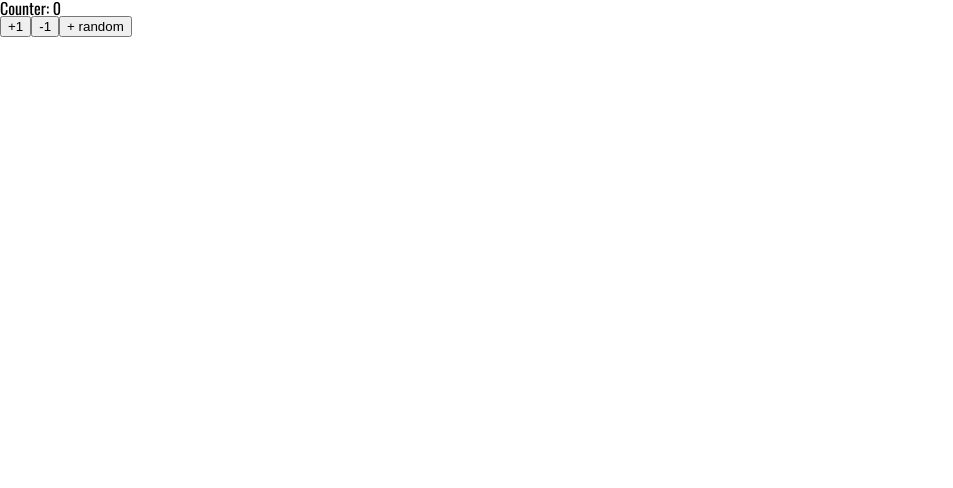
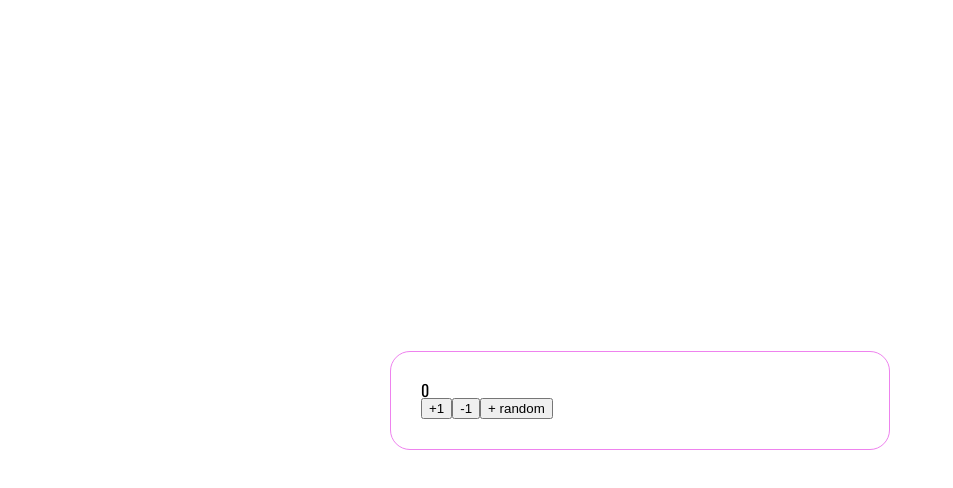
Before and after one commit to odyksa/Counter-v1, a React app: page / in a window 1280 px wide. Shown: the top 488 px of the page, without its empty margins (0-953 px from the left). Built offline with nearby package versions, Linux system fonts and the light colour scheme.

Commit message:
renama actions and reducers

```diff
--- a/src/assets/scss/reset.scss
+++ b/src/assets/scss/reset.scss
@@ -2,6 +2,10 @@
    v2.0 | 20110126
    License: none (public domain)
 */
+
+* {
+  box-sizing: border-box;
+}
 
 html, body, div, span, applet, object, iframe, h1, h2, h3, h4, h5, h6, p, blockquote, pre, a, abbr, acronym, address,big, cite, code, del, dfn, em, img, ins, kbd, q, s, samp, small, strike, strong, sub, sup, tt, var, b, u, i, center, dl, dt, dd, ol, ul, li, fieldset, form, label, legend, table, caption, tbody, tfoot, thead, tr, th, td, article, aside, canvas, details, embed, figure, figcaption, footer, header, hgroup, menu, nav, output, ruby, section, summary,time, mark, audio, video {
    margin: 0;
--- a/src/components/App/App.jsx
+++ b/src/components/App/App.jsx
@@ -1,43 +1,17 @@
 import React, { Component } from 'react';
-import { bindActionCreators } from "redux";
-import { connect } from 'react-redux';
 
 import styles from './App.scss';
 
-import { increment, decrement, random } from '../../actions/appActions';
+import Counter from '../Counter';
 
 class App extends Component {
   render() {
-    const { value, increase, decrease, random } = this.props;
-
     return (
-      <div className="app">
-        <div className="counter">
-          <div>Counter: {value}</div>
-          <div className="btns">
-            <button onClick={increase}>+1</button>
-            <button onClick={decrease}>-1</button>
-            <button onClick={random}>+ random</button>
-          </div>
-        </div>
+      <div className={styles.app}>
+        <Counter />
       </div>
     );
   }
 }
 
-const mapStateToProps = ({ app }) => {
-  // console.log(state);
-  return {
-    value: app
-  }
-}
-
-const mapDispatchToProps = (dispatch) => {
-  return {
-    increase: bindActionCreators(increment, dispatch),
-    decrease: bindActionCreators(decrement, dispatch),
-    random: bindActionCreators(random, dispatch),
-  }
-}
-
-export default connect(mapStateToProps, mapDispatchToProps)(App);
+export default App;
--- a/src/components/App/App.scss
+++ b/src/components/App/App.scss
@@ -1,3 +1,11 @@
 body {
+  font-family: Oswald, sans-serif;
   font-size: 16px;
 }
+
+.app {
+  display: flex;
+  justify-content: center;
+  align-items: center;
+  height: 100vh;
+}
--- /dev/null
+++ b/src/components/Counter/Counter.jsx
@@ -0,0 +1,40 @@
+import React, { Component } from 'react';
+import { bindActionCreators } from "redux";
+import { connect } from 'react-redux';
+
+import styles from './Counter.scss';
+
+import { increment, decrement, random } from '../../actions/counterActions';
+
+class Counter extends Component {
+  render() {
+    const { value, increase, decrease, random } = this.props;
+
+    return (
+      <div className={styles.counter}>
+        <div className={styles.value}>{value}</div>
+        <div className="btns">
+          <button onClick={increase}>+1</button>
+          <button onClick={decrease}>-1</button>
+          <button onClick={random}>+ random</button>
+        </div>
+      </div>
+    );
+  }
+}
+
+const mapStateToProps = ({ counter }) => {
+  return {
+    value: counter
+  }
+}
+
+const mapDispatchToProps = (dispatch) => {
+  return {
+    increase: bindActionCreators(increment, dispatch),
+    decrease: bindActionCreators(decrement, dispatch),
+    random: bindActionCreators(random, dispatch),
+  }
+}
+
+export default connect(mapStateToProps, mapDispatchToProps)(Counter);
--- /dev/null
+++ b/src/components/Counter/Counter.scss
@@ -0,0 +1,6 @@
+.counter {
+  border-radius: 20px;
+  border: 1px solid violet;
+  width: 500px;
+  padding: 30px;
+}
--- /dev/null
+++ b/src/components/Counter/index.jsx
@@ -0,0 +1,3 @@
+import Counter from './Counter';
+
+export default Counter;
--- a/src/reducers/appReducer.jsx
+++ b/src/reducers/counterReducer.jsx
@@ -1,10 +1,9 @@
-import { INCREMENT, DECREMENT, RANDOM } from '../actions/appActions';
-
+import { INCREMENT, DECREMENT, RANDOM } from '../actions/counterActions';
 
 // set initial state for Counter
 const initialState = 0;
 
-export const appReducer = (state = initialState, action) => {
+export const counterReducer = (state = initialState, action) => {
   switch (action.type) {
     case INCREMENT:
       return state + action.payload;
--- a/src/reducers/index.jsx
+++ b/src/reducers/index.jsx
@@ -1,6 +1,6 @@
 import { combineReducers } from 'redux';
-import { appReducer } from './appReducer';
+import { counterReducer } from './counterReducer';
 
 export const rootReducer = combineReducers({
-  app: appReducer,
+  counter: counterReducer,
 });
```
Also changed, not shown: src/actions/counterActions.jsx (renamed from src/actions/appActions.jsx).
